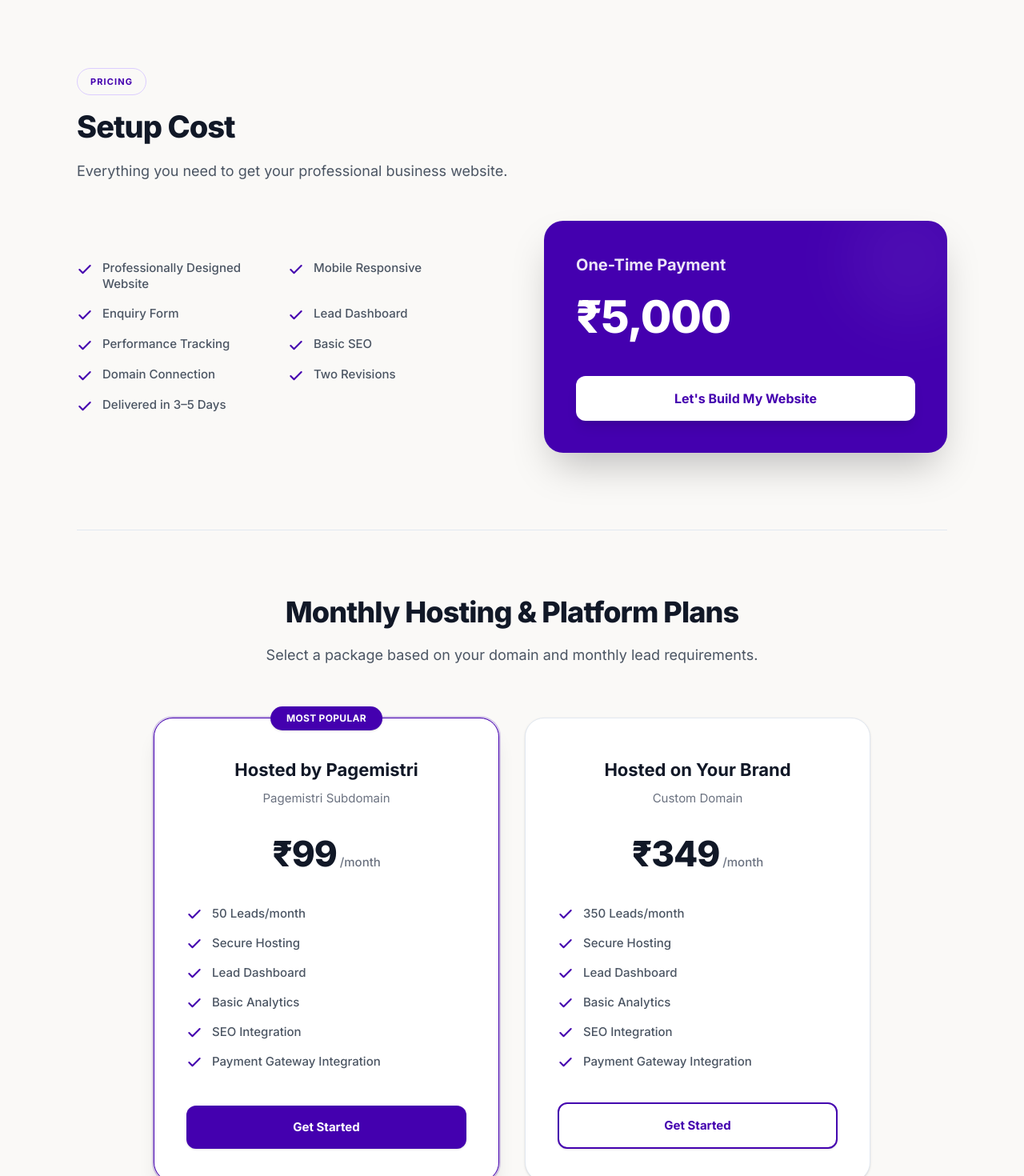
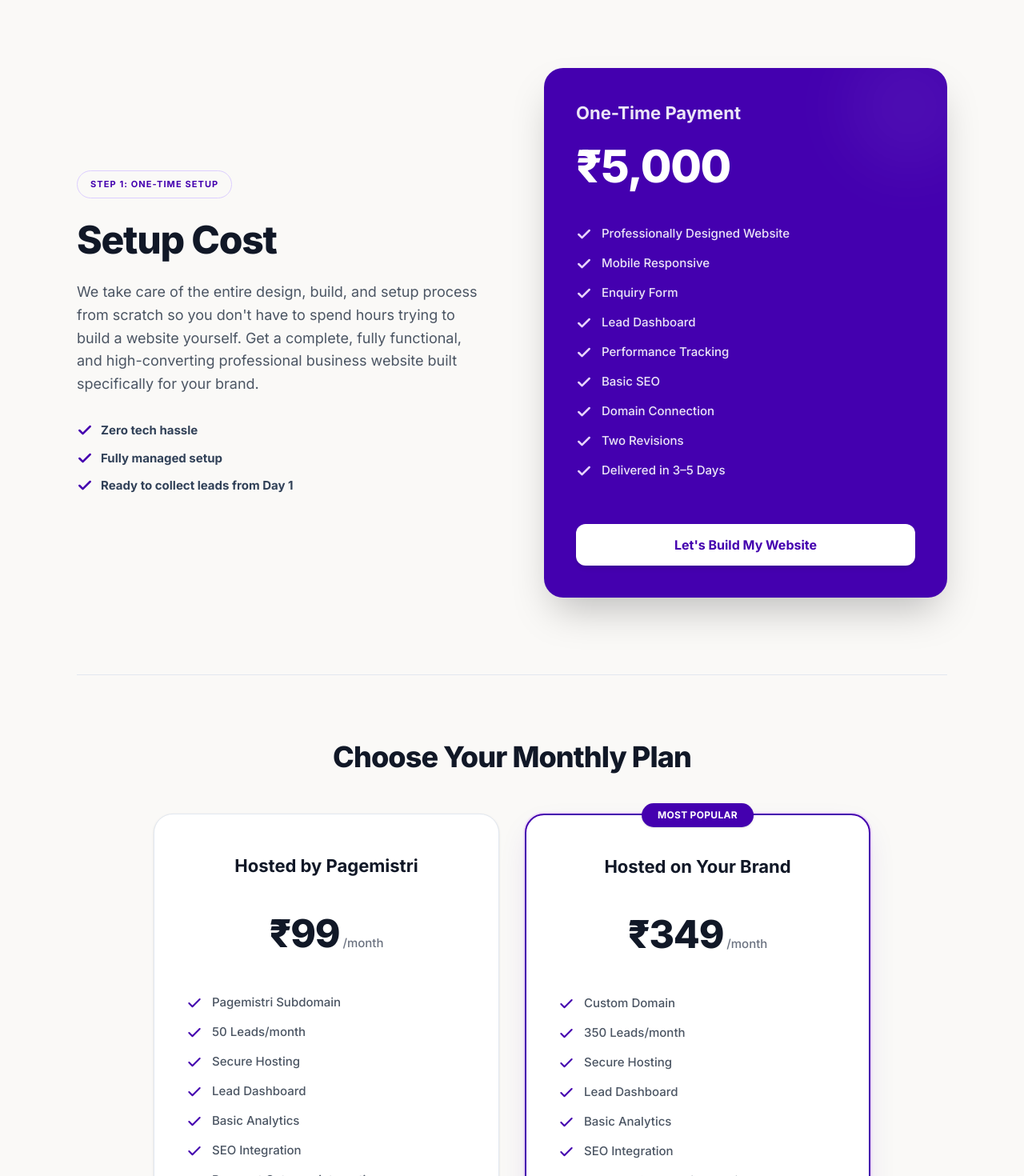
Before and after one commit to zehracodes29/landingpage, a Next.js app in the folder pagemistri-landing/: page / in a window 1280 px wide. Shown: the part 4320-5790 px from the top of the page at 80% size. Built offline with nearby package versions, Linux system fonts and the light colour scheme.

Commit message:
feat: add Pricing component to landing page

```diff
--- a/pagemistri-landing/src/components/Pricing/Pricing.jsx
+++ b/pagemistri-landing/src/components/Pricing/Pricing.jsx
@@ -24,33 +24,33 @@ const Pricing = () => {
       name: 'Hosted by Pagemistri',
       price: '₹99',
       period: '/month',
-      description: 'Pagemistri Subdomain',
       features: [
+        'Pagemistri Subdomain',
         '50 Leads/month',
         'Secure Hosting',
         'Lead Dashboard',
         'Basic Analytics',
         'SEO Integration',
-        'Payment Gateway Integration'
+        'Payment Gateway integration'
       ],
-      buttonText: 'Get Started',
-      popular: true,
+      buttonText: 'Get started',
+      popular: false,
     },
     {
       name: 'Hosted on Your Brand',
       price: '₹349',
       period: '/month',
-      description: 'Custom Domain',
       features: [
+        'Custom Domain',
         '350 Leads/month',
         'Secure Hosting',
         'Lead Dashboard',
         'Basic Analytics',
         'SEO Integration',
-        'Payment Gateway Integration'
+        'Payment Gateway integration'
       ],
-      buttonText: 'Get Started',
-      popular: false,
+      buttonText: 'Get started',
+      popular: true,
     }
   ];
 
@@ -60,44 +60,57 @@ const Pricing = () => {
 
         {/* SECTION 1: SETUP COST */}
         <div className="mb-24">
-          <div className="text-center md:text-left max-w-2xl mb-12">
-            <div className="mb-4 inline-flex md:flex md:justify-start justify-center w-full">
-              <SectionBadge>PRICING</SectionBadge>
-            </div>
-            <h2 className="text-[32px] md:text-[38px] font-[800] text-[#111827] tracking-tight leading-tight mb-4">
-              Setup Cost
-            </h2>
-            <p className="text-[#4B5563] text-[16px] md:text-[18px] leading-relaxed">
-              Everything you need to get your professional business website.
-            </p>
-          </div>
+          <div className="grid grid-cols-1 md:grid-cols-2 gap-12 lg:gap-20 items-center">
 
-          <div className="grid grid-cols-1 md:grid-cols-2 gap-12 lg:gap-20 items-center">
-            {/* Left Column: Features */}
-            <div className="order-2 md:order-1">
-              <ul className="grid grid-cols-1 sm:grid-cols-2 gap-y-4 gap-x-6">
-                {setupFeatures.map((feature, i) => (
-                  <li key={i} className="flex items-start gap-3">
-                    <Check className="w-5 h-5 text-[#4400AF] shrink-0 mt-0.5" strokeWidth={2.5} />
-                    <span className="text-[#4B5563] text-[15px] font-medium leading-snug">{feature}</span>
-                  </li>
-                ))}
-              </ul>
+            {/* Left Column: Description */}
+            <div className="order-2 md:order-1 text-center md:text-left flex flex-col gap-6">
+              <div className="inline-flex justify-center md:justify-start">
+                <SectionBadge>Step 1: One-Time Setup</SectionBadge>
+              </div>
+              <h2 className="text-[36px] md:text-[44px] lg:text-[48px] font-[800] text-[#111827] tracking-tight leading-[1.15]">
+                Setup Cost
+              </h2>
+              <p className="text-[#4B5563] text-[16px] md:text-[18px] leading-[1.6] max-w-lg mx-auto md:mx-0">
+                We take care of the entire design, build, and setup process from scratch so you don't have to spend hours trying to build a website yourself. Get a complete, fully functional, and high-converting professional business website built specifically for your brand.
+              </p>
+              <div className="mt-2 flex flex-col gap-3 text-slate-700 font-bold text-[15px]">
+                <span className="flex items-center justify-center md:justify-start gap-2.5">
+                  <Check className="w-5 h-5 text-[#4400AF]" strokeWidth={3} />
+                  Zero tech hassle
+                </span>
+                <span className="flex items-center justify-center md:justify-start gap-2.5">
+                  <Check className="w-5 h-5 text-[#4400AF]" strokeWidth={3} />
+                  Fully managed setup
+                </span>
+                <span className="flex items-center justify-center md:justify-start gap-2.5">
+                  <Check className="w-5 h-5 text-[#4400AF]" strokeWidth={3} />
+                  Ready to collect leads from Day 1
+                </span>
+              </div>
             </div>
 
             {/* Right Column: Featured Pricing Card */}
             <div className="order-1 md:order-2">
-              <div className="bg-[#4400AF] text-white rounded-3xl p-8 md:p-10 shadow-2xl relative overflow-hidden transform transition-all hover:scale-[1.02]">
+              <div className="bg-[#4400AF] text-white rounded-3xl p-8 md:p-10 shadow-2xl relative overflow-hidden transform transition-all duration-300 hover:scale-[1.02]">
                 <div className="absolute top-0 right-0 -mt-8 -mr-8 w-40 h-40 bg-white opacity-5 rounded-full blur-2xl pointer-events-none"></div>
 
-                <h3 className="text-[20px] font-bold text-white/90 mb-2">One-Time Payment</h3>
+                <h3 className="text-[22px] font-bold text-white/90 mb-2">One-Time Payment</h3>
                 <div className="mb-8">
                   <span className="text-[48px] md:text-[56px] font-extrabold tracking-tight">₹5,000</span>
                 </div>
 
+                <ul className="space-y-4 mb-8">
+                  {setupFeatures.map((feature, i) => (
+                    <li key={i} className="flex items-start gap-3">
+                      <Check className="w-5 h-5 text-purple-200 shrink-0 mt-[1px]" strokeWidth={3} />
+                      <span className="text-white/90 text-[15px] font-medium leading-snug">{feature}</span>
+                    </li>
+                  ))}
+                </ul>
+
                 <button
                   onClick={scrollToLeadForm}
-                  className="w-full py-4 rounded-xl font-bold text-[16px] shadow-lg active:scale-95 transition-all bg-white text-[#4400AF] hover:bg-slate-50"
+                  className="w-full bg-white text-[#4400AF] font-bold py-3.5 px-6 rounded-xl hover:bg-[#F4EEFF] transition-all shadow-md mt-6 active:scale-95"
                 >
                   Let's Build My Website
                 </button>
@@ -111,20 +124,17 @@ const Pricing = () => {
 
         {/* SECTION 2: SUBSCRIPTION PLANS */}
         <div>
-          <div className="text-center max-w-3xl mx-auto mb-16">
+          <div className="text-center max-w-3xl mx-auto mb-12">
             <h2 className="text-[32px] md:text-[36px] font-[800] text-[#111827] tracking-tight leading-tight mb-4">
-              Monthly Hosting &amp; Platform Plans
+              Choose Your Monthly Plan
             </h2>
-            <p className="text-[#4B5563] text-[16px] md:text-[18px] leading-relaxed">
-              Select a package based on your domain and monthly lead requirements.
-            </p>
           </div>
 
-          <div className="grid grid-cols-1 md:grid-cols-2 gap-8 max-w-4xl mx-auto">
+          <div className="grid grid-cols-1 md:grid-cols-2 gap-8 max-w-4xl mx-auto mt-12">
             {subPlans.map((plan, index) => (
               <div
                 key={index}
-                className={`flex flex-col bg-white border ${plan.popular ? 'border-[#4400AF] ring-2 ring-[#4400AF]/20 shadow-xl' : 'border-slate-200 shadow-sm'} rounded-3xl p-8 md:p-10 relative transition-all duration-300 hover:shadow-2xl hover:-translate-y-1`}
+                className={`flex flex-col bg-white border ${plan.popular ? 'border-[#4400AF] border-2 shadow-[0_15px_40px_-10px_rgba(68,0,175,0.15)] ring-2 ring-purple-600/10' : 'border-slate-200 shadow-sm'} rounded-3xl p-8 md:p-10 relative transition-all duration-300 hover:shadow-2xl hover:-translate-y-1`}
               >
                 {plan.popular && (
                   <div className="absolute top-0 left-1/2 -translate-x-1/2 -translate-y-1/2 bg-[#4400AF] text-white px-5 py-1.5 rounded-full text-[12px] font-bold tracking-wide uppercase shadow-sm whitespace-nowrap">
@@ -134,11 +144,10 @@ const Pricing = () => {
 
                 <div className="text-center mb-6 mt-2">
                   <h3 className="text-[22px] font-bold text-[#111827] mb-2">{plan.name}</h3>
-                  <p className="text-[#6B7280] text-[15px] px-2">{plan.description}</p>
                 </div>
 
-                <div className="text-center mb-8 flex items-baseline justify-center gap-1">
-                  <span className="text-[40px] md:text-[44px] font-extrabold text-[#111827] tracking-tight">{plan.price}</span>
+                <div className="text-center mb-10 flex items-baseline justify-center gap-1">
+                  <span className="text-[44px] md:text-[48px] font-extrabold text-[#111827] tracking-tight">{plan.price}</span>
                   <span className="text-[#6B7280] text-[15px] font-medium">{plan.period}</span>
                 </div>
 
@@ -155,7 +164,7 @@ const Pricing = () => {
 
                 <button
                   onClick={scrollToLeadForm}
-                  className={`w-full py-4 rounded-xl font-bold text-[15px] shadow-sm active:scale-95 transition-all ${plan.popular ? 'bg-[#4400AF] text-white hover:bg-[#310080]' : 'bg-white text-[#4400AF] border-2 border-[#4400AF] hover:bg-[#F4EEFF]'}`}
+                  className={`w-full py-3.5 rounded-xl font-bold text-[15px] shadow-sm active:scale-95 transition-all ${plan.popular ? 'bg-[#4400AF] text-white hover:bg-[#310080]' : 'bg-white text-[#4400AF] border border-[#4400AF]/30 hover:bg-[#F4EEFF]'}`}
                 >
                   {plan.buttonText}
                 </button>
```
